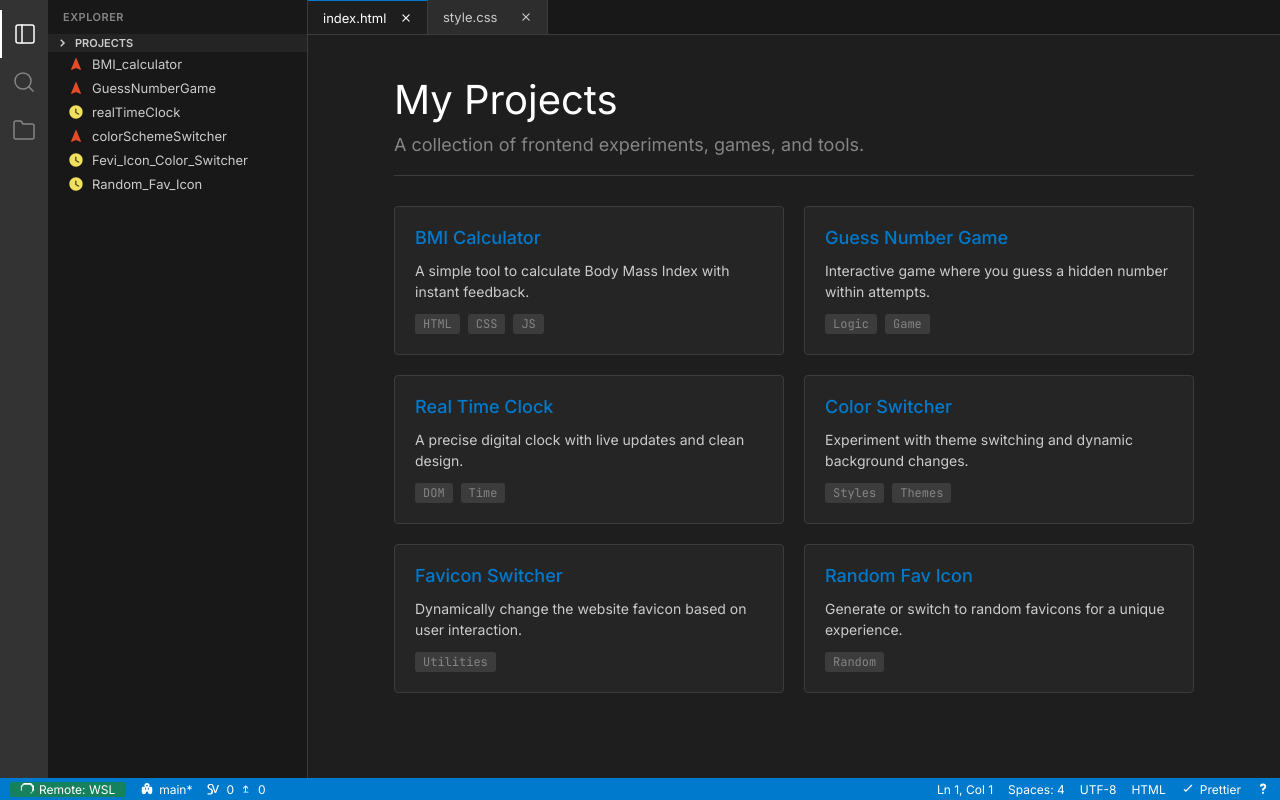
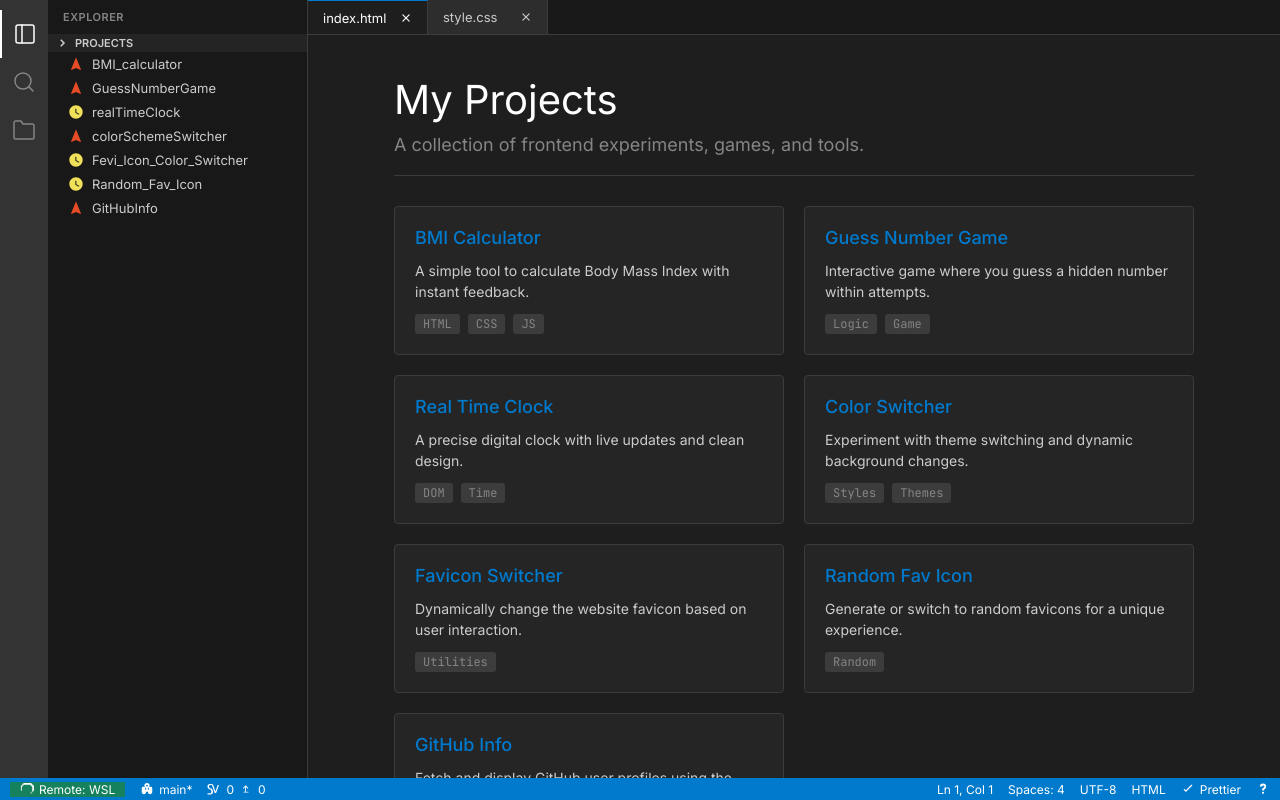
Before and after one commit to mayank-shriv/Basic_Frontend_Project, a plain HTML site: page index.html in a window 1280 px wide. Drawn offline with Linux system fonts and the light colour scheme.

Commit message:
Updating index.html

```diff
--- a/index.html
+++ b/index.html
@@ -410,6 +410,12 @@
             </svg>
             Random_Fav_Icon
           </a>
+          <a href="GitHubInfo/githubInfo.html" class="file-item">
+            <svg class="icon-html" viewBox="0 0 24 24">
+              <path d="M12,2L4.5,20.29L5.21,21L12,18L18.79,21L19.5,20.29L12,2Z" />
+            </svg>
+            GitHubInfo
+          </a>
         </div>
       </div>
     </div>
@@ -493,6 +499,15 @@
                 <span class="tag">Random</span>
               </div>
             </a>
+
+            <a href="GitHubInfo/githubInfo.html" class="project-card">
+              <div class="project-title">GitHub Info</div>
+              <p class="project-desc">Fetch and display GitHub user profiles using the GitHub API.</p>
+              <div class="project-tags">
+                <span class="tag">API</span>
+                <span class="tag">Fetch</span>
+              </div>
+            </a>
           </div>
         </div>
       </div>
```
Also changed, not shown: GitHubInfo/githubInfo.html (+3 -1 lines).
